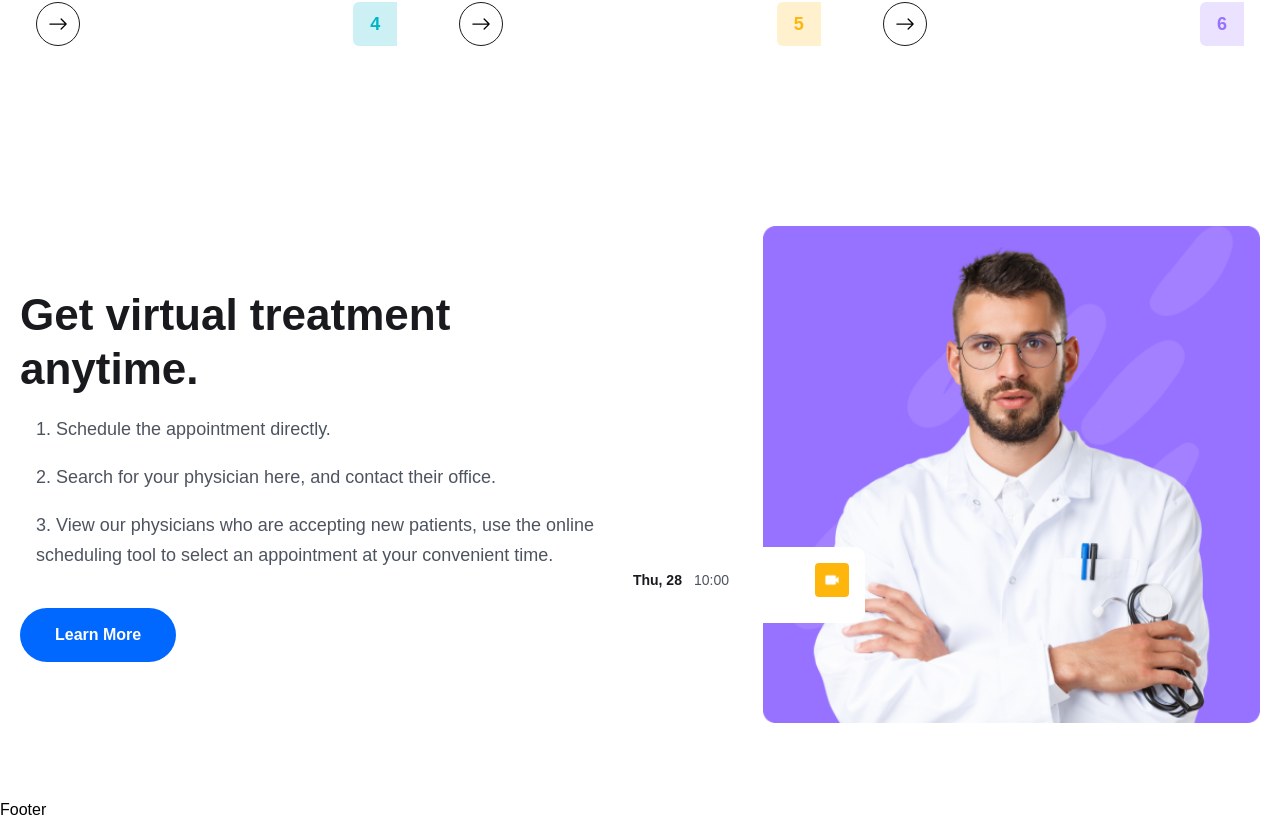
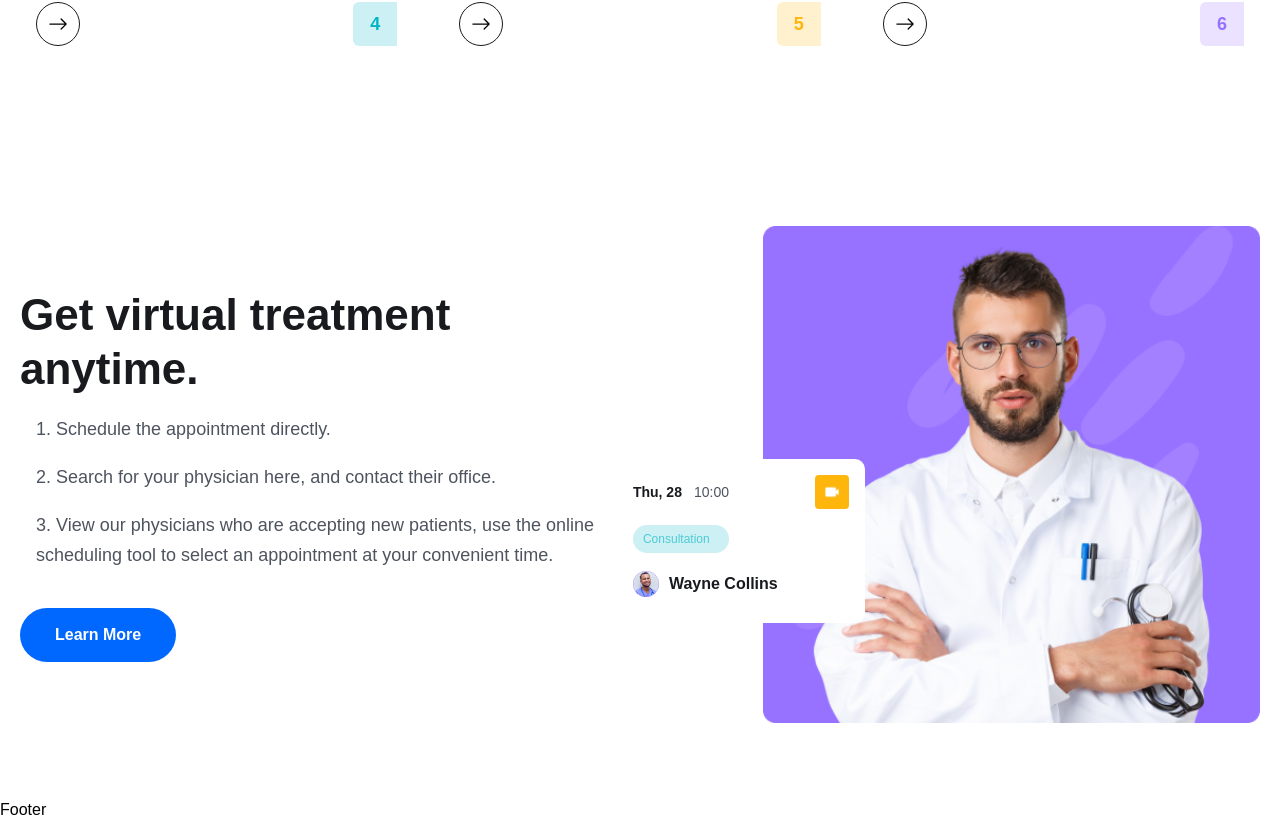
Before and after one commit to Sanjin888/DocBook, a React (Vite) app in the folder frontend/: page / in a window 1280 px wide. Shown: the part 3076-3898 px from the top of the page. Built offline with nearby package versions, Linux system fonts and the light colour scheme; the HTML template or start-up script is replaced by a standard one.

Commit message:
features finished

```diff
--- a/frontend/src/pages/Home.jsx
+++ b/frontend/src/pages/Home.jsx
@@ -5,7 +5,8 @@ import icon01 from "../assets/images/icon01.png";
 import icon02 from "../assets/images/icon02.png";
 import icon03 from "../assets/images/icon03.png";
 import featureImg from "../assets/images/feature-img.png";
-import videoIcon from "../assets/images/video-icon.png"
+import videoIcon from "../assets/images/video-icon.png";
+import avatarIcon from "../assets/images/avatar-icon.png";
 import { Link } from "react-router-dom";
 import { BsArrowRight } from "react-icons/bs";
 import About from "../components/About/About";
@@ -232,6 +233,17 @@ const Home = () => {
                     <img src={videoIcon} alt="" />
                   </span>
                 </div>
+
+                <div className="w-[65px] lg:w-[96px] bg-[#CCf0F3] py-1 px-2 lg:py-[6px] lg:px-[10px] text-[8px] lg:text-[12px] lg:leading-4 text-irisBlueColor font-[500] mt-2 lg:mt-4 rounded-full">
+                  Consultation
+                </div>
+
+                <div className="flex items-center gap-[6px] lg:gap-[10px] mt-2 lg:mt-[18px] ">
+                  <img src={avatarIcon} alt="" />
+                  <h4 className="text-[10px] leading-3 lg:text-[16px] lg:leading-[22px] font-[700] text-headingColor ">
+                    Wayne Collins
+                  </h4>
+                </div>
               </div>
             </div>
           </div>
```
